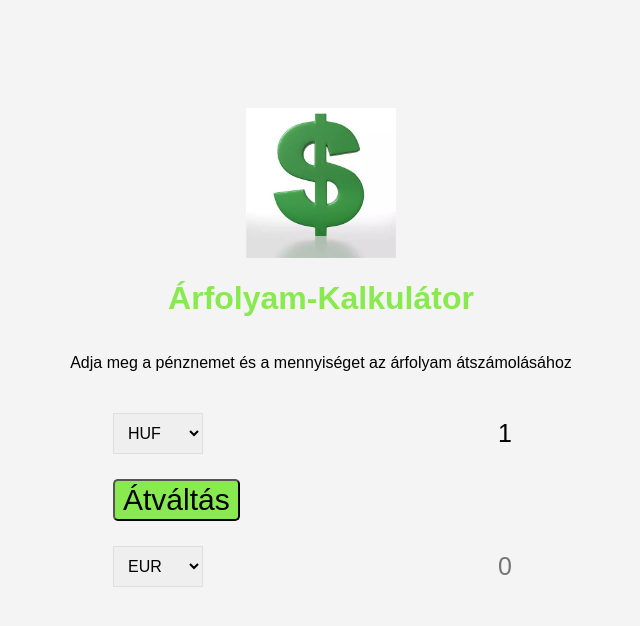
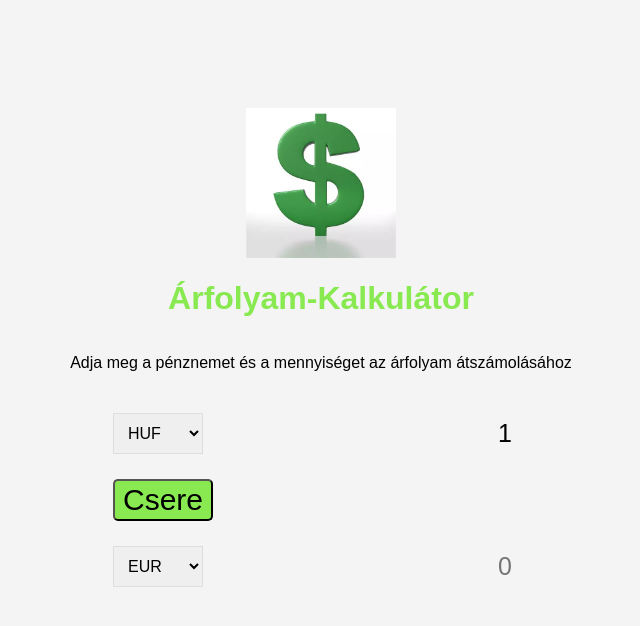
Before and after one commit to Befector/WProg2-Projekt, a plain HTML site: page index.html in a window 1280 px wide. Shown: the whole page, without its empty margins (319-959 px from the left). Drawn offline with Linux system fonts and the light colour scheme; no server answers.

Commit message:
Update index.html

```diff
--- a/index.html
+++ b/index.html
@@ -73,7 +73,7 @@
 
 			<div class="atvaltas">
 				<button class="btn" id="csere">
-					Átváltás
+					Csere
 				</button>
 				<div class="arany" id="arany"></div>
 			</div>
```
